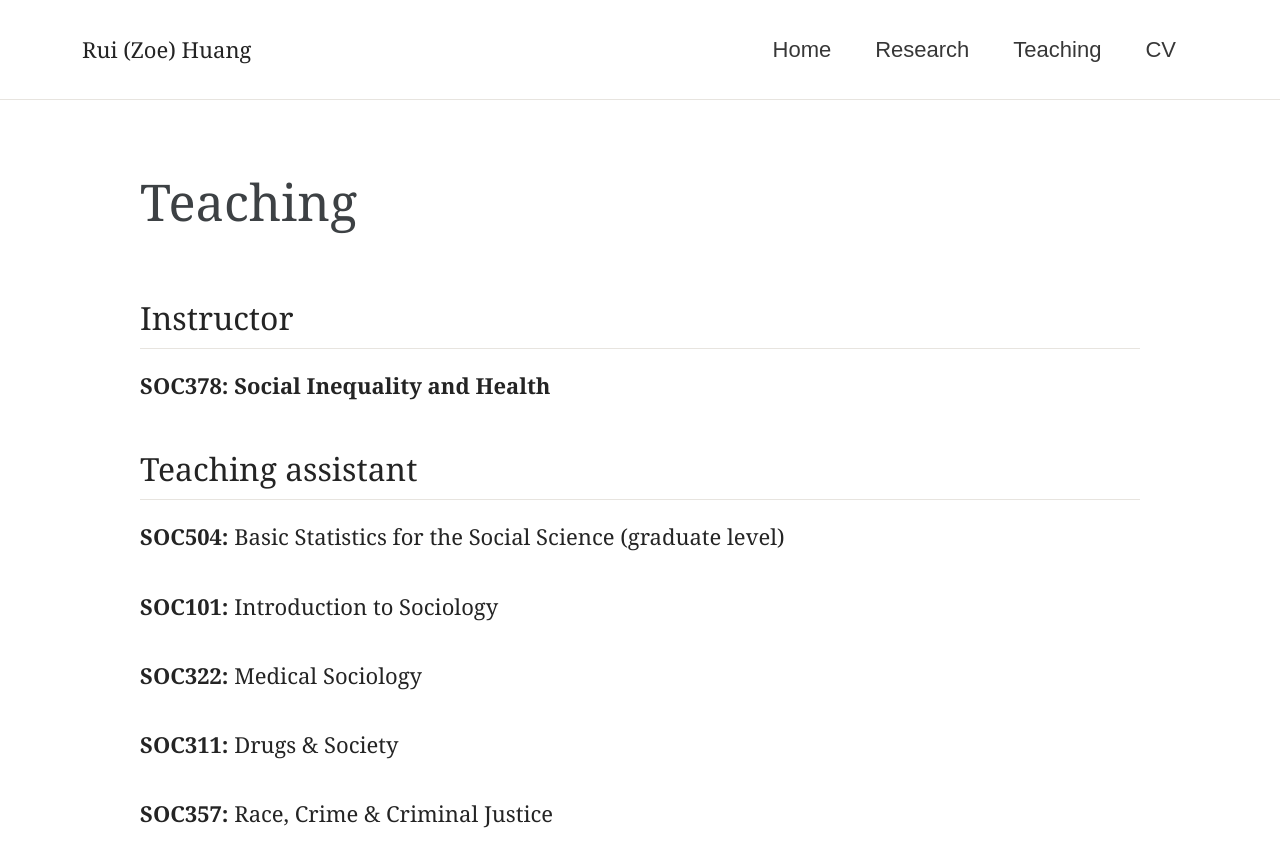
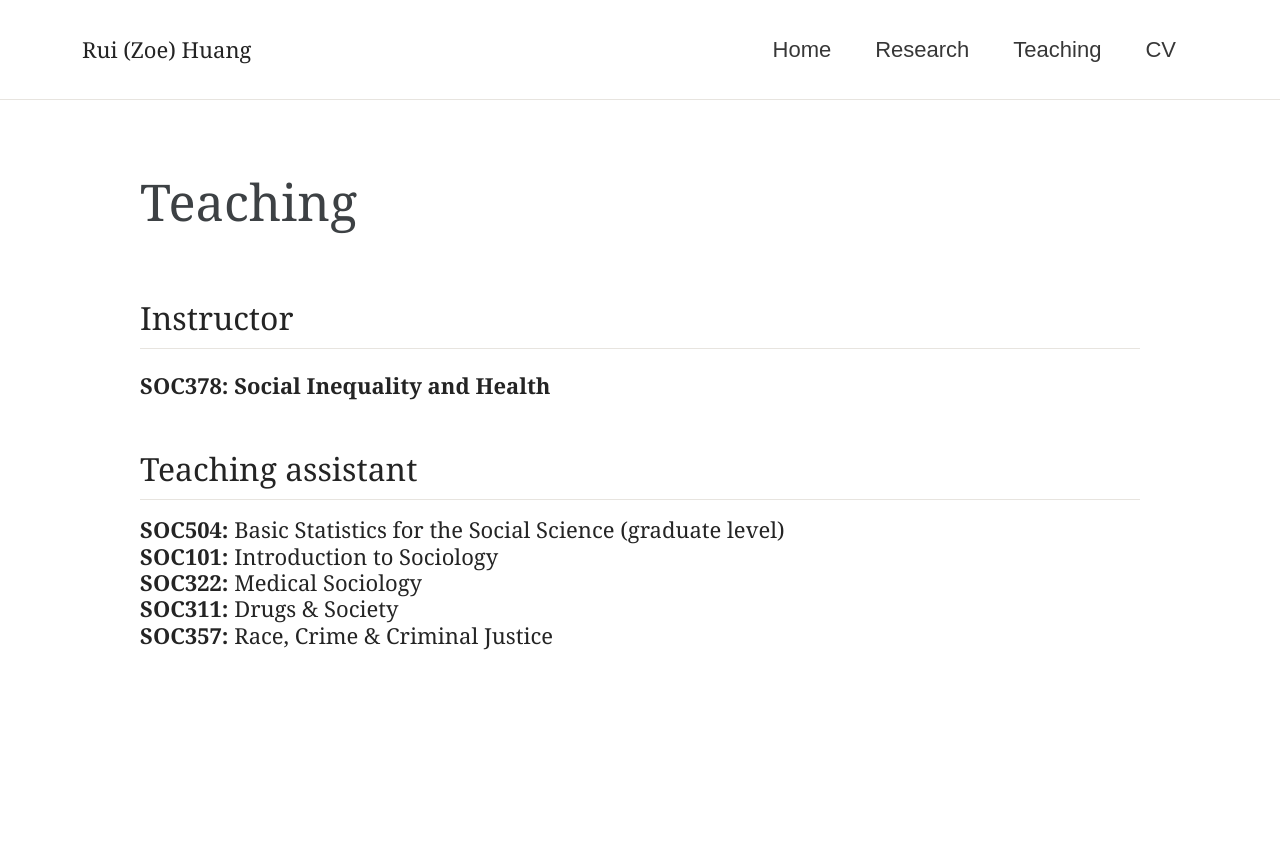
Before and after one commit to RuiZoeHuang/ruizoehuang.github.io, a Jekyll site: the page built from _pages/teaching.md, in a window 1280 px wide. Shown: the top 867 px of the page. Built offline with Jekyll 4.4.1, drawn with Linux system fonts in a browser that asks for light colours; cached includes are drawn as plain includes.

Commit message:
Display teaching assistant courses with compact single line spacing

```diff
--- a/_pages/teaching.md
+++ b/_pages/teaching.md
@@ -11,12 +11,10 @@ author_profile: false
 
 ## Teaching assistant
 
-**SOC504:** Basic Statistics for the Social Science (graduate level)
-
-**SOC101:** Introduction to Sociology
-
-**SOC322:** Medical Sociology
-
-**SOC311:** Drugs & Society
-
-**SOC357:** Race, Crime & Criminal Justice
+<div class="teaching-course-list">
+  <div class="teaching-course"><strong>SOC504:</strong> Basic Statistics for the Social Science (graduate level)</div>
+  <div class="teaching-course"><strong>SOC101:</strong> Introduction to Sociology</div>
+  <div class="teaching-course"><strong>SOC322:</strong> Medical Sociology</div>
+  <div class="teaching-course"><strong>SOC311:</strong> Drugs &amp; Society</div>
+  <div class="teaching-course"><strong>SOC357:</strong> Race, Crime &amp; Criminal Justice</div>
+</div>
```
